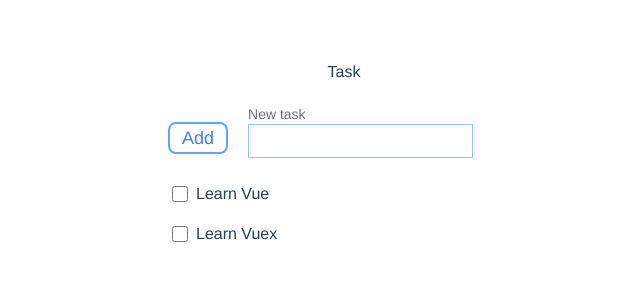
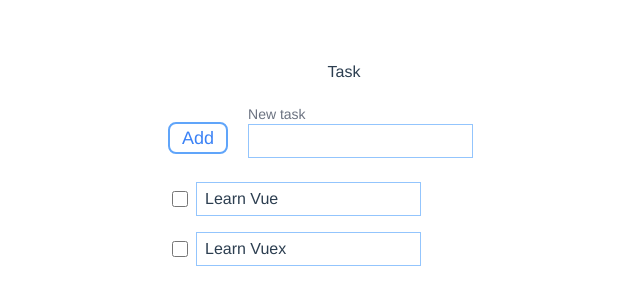
Before and after one commit to NaoyaMiyagawa/vue3-vite-todo, a Vue app: page / in a window 1280 px wide. Shown: the top 304 px of the page, without its empty margins (296-936 px from the left). Built offline with nearby package versions, Linux system fonts and the light colour scheme.

Commit message:
chore(*): tmp commit

```diff
--- a/src/components/AppComponents.ts
+++ b/src/components/AppComponents.ts
@@ -1,4 +1,5 @@
 import AppButton from '~/components/AppButton.vue'
 import AppInput from '~/components/AppInput.vue'
+import AppCheckbox from '~/components/AppCheckbox.vue'
 
-export { AppButton, AppInput }
+export { AppButton, AppInput, AppCheckbox }
--- a/src/components/AppInput.vue
+++ b/src/components/AppInput.vue
@@ -3,7 +3,9 @@
   value: { type: String, default: '' },
   label: { type: String, default: '' },
 })
-const emit = defineEmits(['update:value'])
+const emit = defineEmits<{
+  (event: 'update:value', value: string):void
+}>()
 
 function onUpdate(event: Event) {
   if (!(event.target instanceof HTMLInputElement)) return
--- a/src/components/TodoItem.vue
+++ b/src/components/TodoItem.vue
@@ -1,6 +1,6 @@
 <script setup lang="ts">
 import { PropType } from '@vue/runtime-core'
-import AppCheckbox from '~/components/AppCheckbox.vue'
+import { AppCheckbox, AppInput } from '../components/AppComponents'
 
 type Todo = {
   id: number
@@ -36,7 +36,7 @@
   <div class="flex border-b-dark-50 p-2 gap-2 align-middle">
     <AppCheckbox :id="String(todo.id)" :is-done="todo.isDone" @change="onUpdateIsDone" />
 
-    <input type="text" :value="todo.title" :class="{ 'line-through': todo.isDone }" @input="onUpdateTitle" />
+    <AppInput v-model:value="todo.title" :class="{ 'text-gray-400': todo.isDone }" @update:title="onUpdateTitle" />
   </div>
 </template>
 
```
